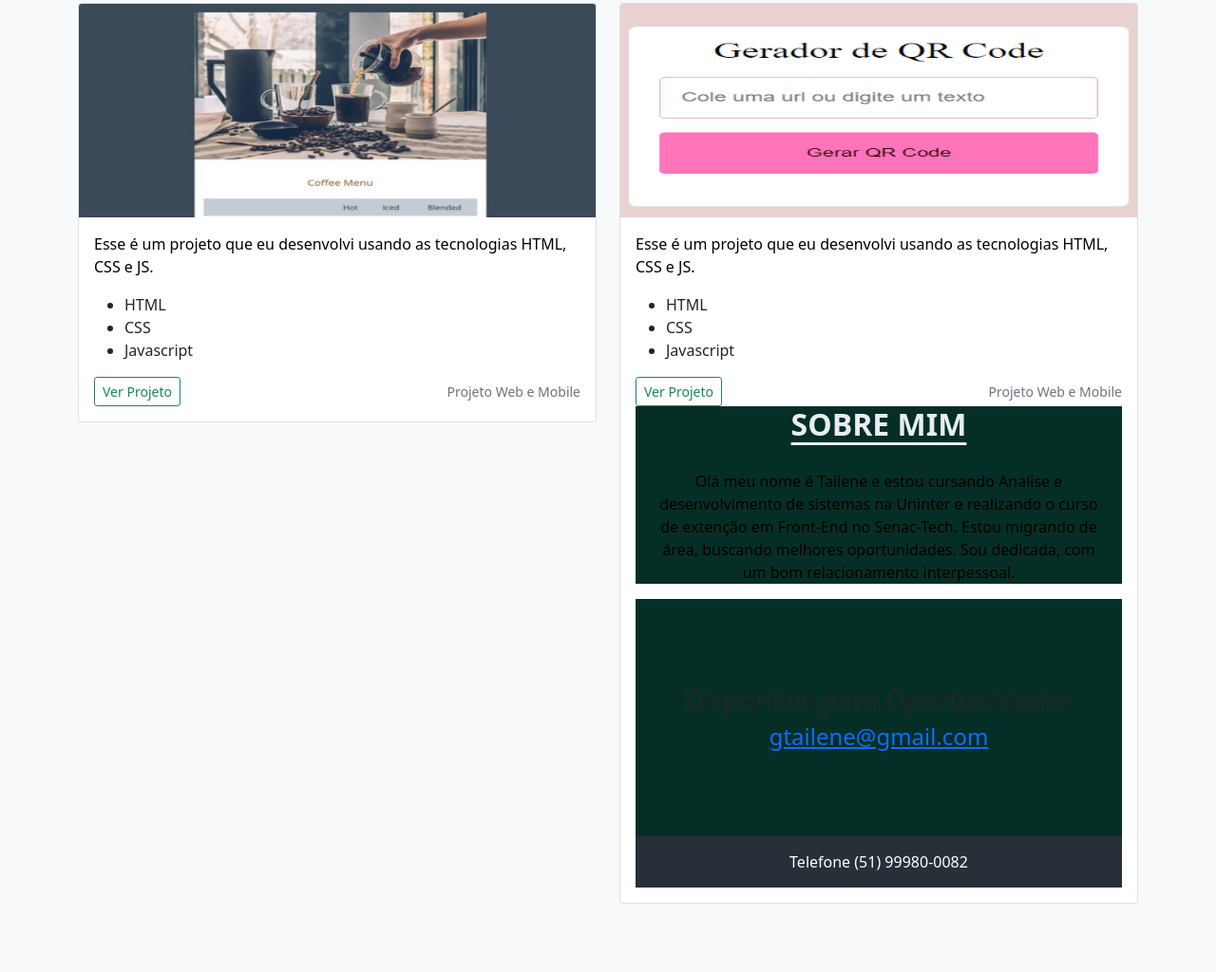
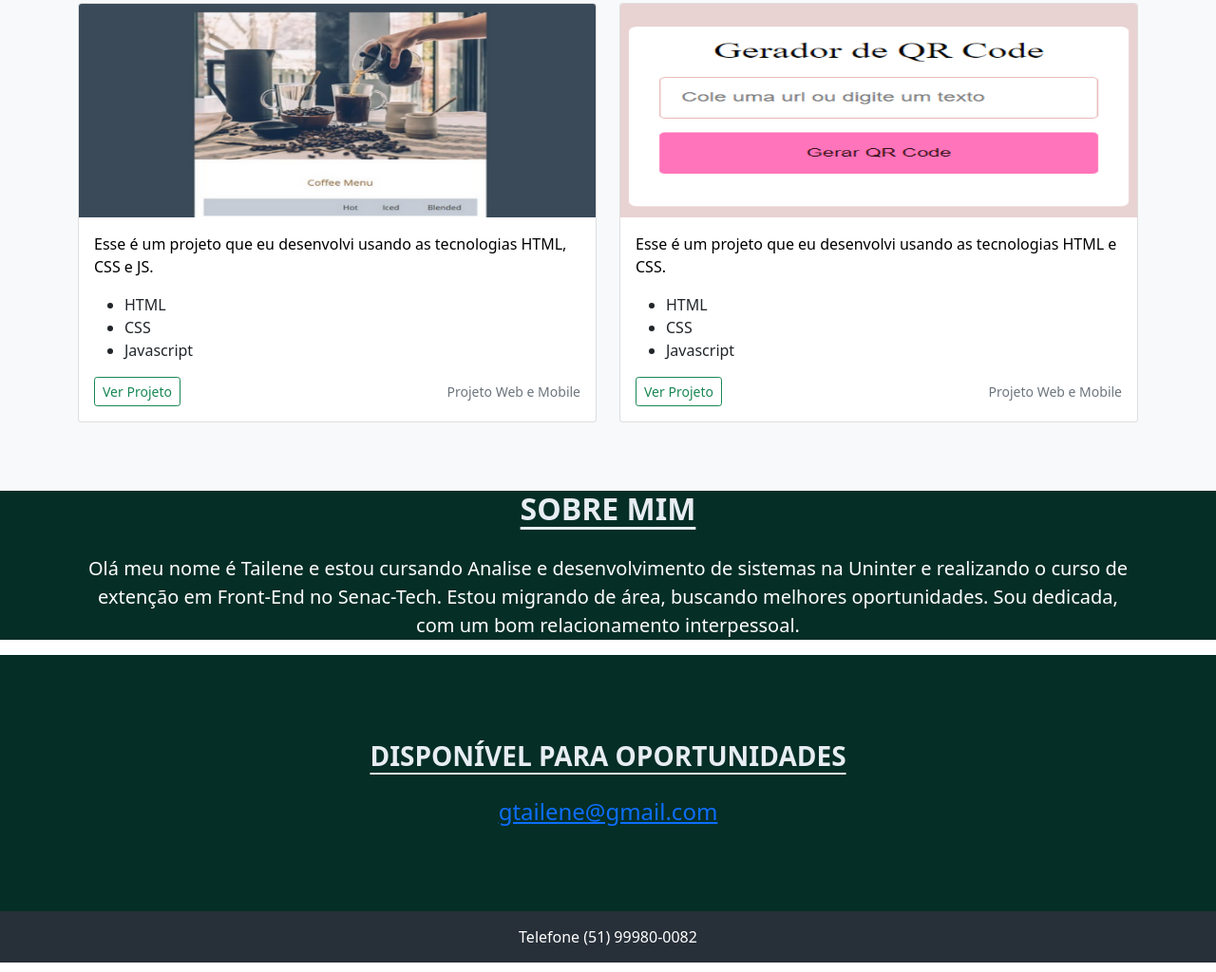
Before and after one commit to TaileneGomes/Meu-Portif-lio, a plain HTML site: page index.html in a window 1280 px wide. Shown: the part 664-1688 px from the top of the page at 95% size. Drawn offline with nearby package versions, Linux system fonts and the light colour scheme.

Commit message:
Ajustes Finais

```diff
--- a/index.html
+++ b/index.html
@@ -82,7 +82,7 @@
             alt="Thumbnail [100%x225]" src="./Img/Captura de tela 2023-12-05 165750.png" data-holder-rendered="true"
             style="height: 225px; width: 100%; display: block;">
         <div class="card-body">
-            <p class="card-text">Esse é um projeto que eu desenvolvi usando as tecnologias HTML, CSS e JS.
+            <p class="card-text">Esse é um projeto que eu desenvolvi usando as tecnologias HTML e CSS.
             </p>
             <ul>
             <li>HTML</li>
@@ -95,17 +95,28 @@
         </div>
         <small class="text-muted">Projeto Web e Mobile</small>
     </div>
+</div>
+</div>
+</div>
+</div>
+</div>
+</div>
+
 <section class="jumbotron text-center corPrimaria" id="sobre-mim">
 <div class="container">
 <h2 class="jumbotron-heading titulosBrancos">Sobre mim</h2>
-             <p class="#">Olá meu nome é Tailene e estou cursando Analise e desenvolvimento de sistemas na Uninter e realizando o curso de extenção em Front-End no Senac-Tech.
+<p class="lead paragrafoBrancos">Olá meu nome é Tailene e estou cursando Analise e desenvolvimento de sistemas na Uninter e realizando o curso de extenção em Front-End no Senac-Tech.
                       Estou migrando de área, buscando melhores oportunidades. Sou dedicada, com um bom relacionamento interpessoal. </p>
 </div>
 </section>
+
 <section Id="contato" class="corPrimaria">
+<div class="corPrimaria">
 <div class="container-fluid">
-              <h3 style="padding-top:90px;" class="text-center">Disponível para Oportunidades</h3>
-              <h4 style="padding-bottom:90px;margin-bottom: 0px;color:white;" class="text-center"><a href="#">gtailene@gmail.com</a></h4>
+<h3 style="padding-top:90px;" class="text-center titulosBrancos">Disponível para Oportunidades</h3>
+<h4 style="padding-bottom:90px;margin-bottom: 0px;color:white;" class="text-center">
+    <a href="https://mail.google.com" target="_blank">gtailene@gmail.com</a></h4>
+</div>
 </div>
 </section>
 <footer class="text-center" style="background-color:#272f38;padding:0px; margin:0px">
```
Lines whose indentation alone changed are shown as unchanged.
